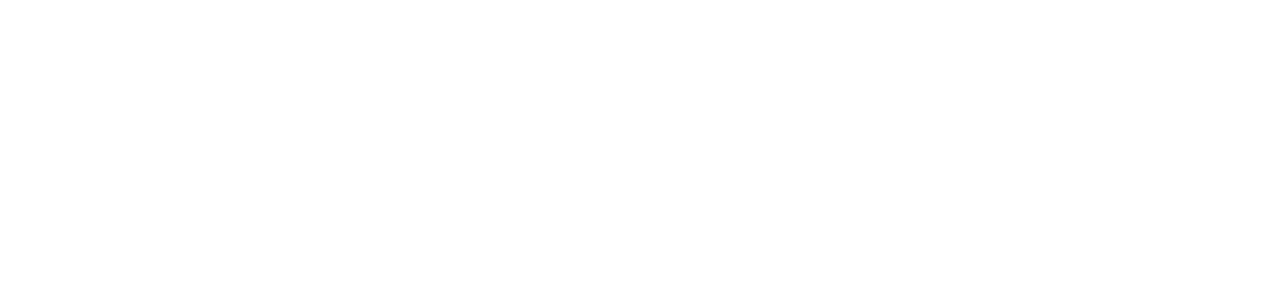
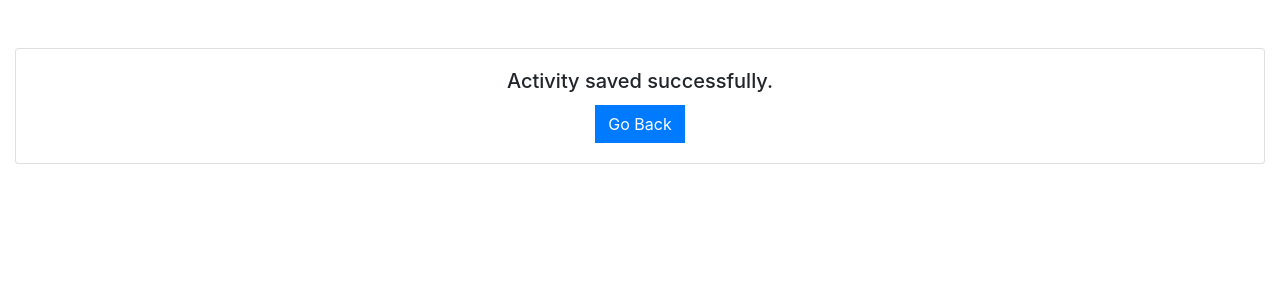
Before and after one commit to iamrafiq/asp_client, a React (Create React App) app: page /activity in a window 1280 px wide. Shown: the top 300 px of the page. Built offline with nearby package versions, Linux system fonts and the light colour scheme.

Commit message:
Activity screen

```diff
--- a/src/Routes.js
+++ b/src/Routes.js
@@ -1,12 +1,15 @@
 import React from "react";
 import { BrowserRouter, Switch, Route } from "react-router-dom";
-import Home from "./core/Home";
+import Home from "./screen/Home";
+import Activity from "./screen/Activity";
 
 const Routes = () => {
   return (
     <BrowserRouter>
       <Switch>
         <Route path="/" exact component={Home} />
+        <Route path="/activity" exact component={Activity} />
+
       </Switch>
     </BrowserRouter>
   );
--- a/src/card/InputCard.js
+++ b/src/card/InputCard.js
@@ -13,7 +13,7 @@
   };
 
   const newInput = () => (
-    <div class="card">
+    <div class="card mt-5">
       <div class="card-header">Write your text:</div>
       <div class="card-body">
         <input
--- a/src/card/MainCard.js
+++ b/src/card/MainCard.js
@@ -3,6 +3,7 @@
 
 import { useSelector, useDispatch } from "react-redux";
 import {
+  setInputText,
   selectInputText,
   setPickedCountries,
   selectPickedCountries,
@@ -31,7 +32,13 @@
       if (data.error) {
         console.log(data.error);
       } else {
-        // history.push("/activity/");
+        dispatch(
+          setInputText({
+            inputText: "",
+          })
+        );
+        dispatch(setPickedCountries({ pickedCountries: [] }));
+        history.push("/activity");
       }
     });
   };
@@ -44,7 +51,7 @@
 
   const form = () => (
     <form onSubmit={clickSubmit}>
-      <div class="card">
+      <div class="card mt-5">
         <div class="card-header">Countries:</div>
         <div class="card-body">
           <div class="p-3" style={{ overflowY: "auto", maxHeight: "650px" }}>
--- a/src/core/Layout.js
+++ b/src/core/Layout.js
@@ -2,7 +2,7 @@
 import "../style.css";
 
 const Layout = ({className, children }) => (
-  <div>
+  <div className="text-center">
     <div className={className}>{children}</div>
   </div>
 );
--- /dev/null
+++ b/src/screen/Activity.js
@@ -0,0 +1,27 @@
+import React from "react";
+import Layout from "../core/Layout";
+import { useHistory } from "react-router-dom";
+
+function Activity() {
+  const history = useHistory();
+
+  return (
+    <Layout className="container-fluid">
+      <div class="card text-center d-flex justify-content-center mt-5">
+        <div class="card-body">
+          <h5 class="card-title">Activity saved successfully.</h5>
+          <div
+            class="btn btn-primary"
+            onClick={() => {
+              history.push("/");
+            }}
+          >
+            Go Back
+          </div>
+        </div>
+      </div>
+    </Layout>
+  );
+}
+
+export default Activity;
--- a/src/core/Home.js
+++ b/src/screen/Home.js
@@ -2,7 +2,7 @@
 import { useSelector, useDispatch } from "react-redux";
 
 import { loadCountries, selectCountries } from "../redux/countriesReducer";
-import Layout from "./Layout";
+import Layout from "../core/Layout";
 import InputCard from "../card/InputCard";
 import MainCard from "../card/MainCard";
 function Home() {
@@ -23,8 +23,8 @@
         ) : (
           <div className="row">
             <div className="col-md-8 offset-md-2">
-              <span className="text-muted">
-                Something went worng, please try again! {countries.error}
+              <span className="text-alert">
+                Countries not found, please try again! {countries.error}
               </span>
             </div>
           </div>
```
Also changed, not shown: 1 other file (tests, documents, lock files or other folders).
